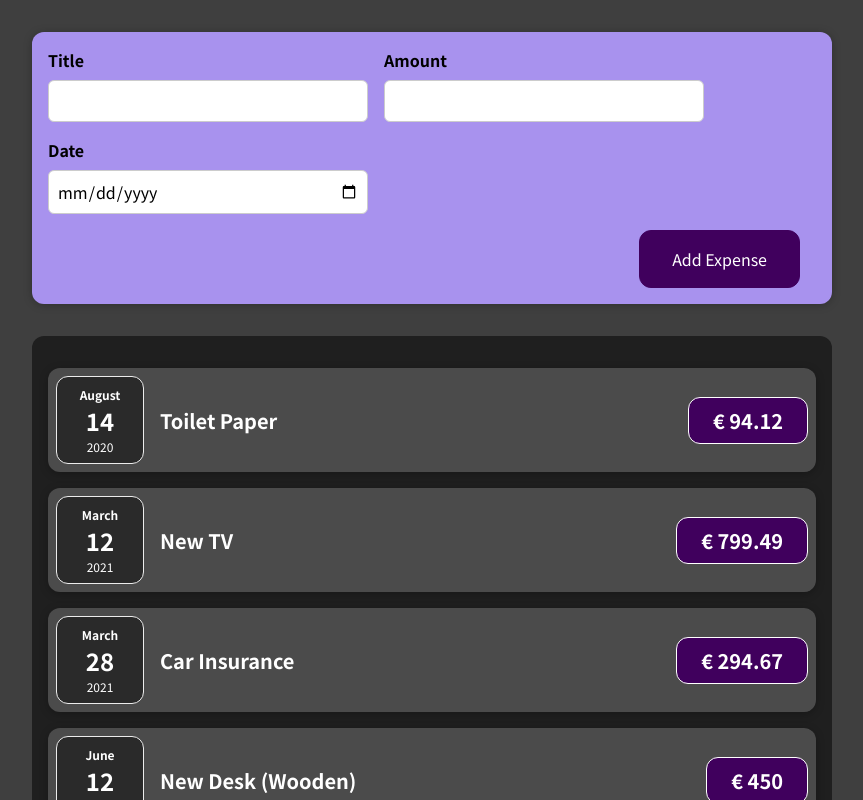
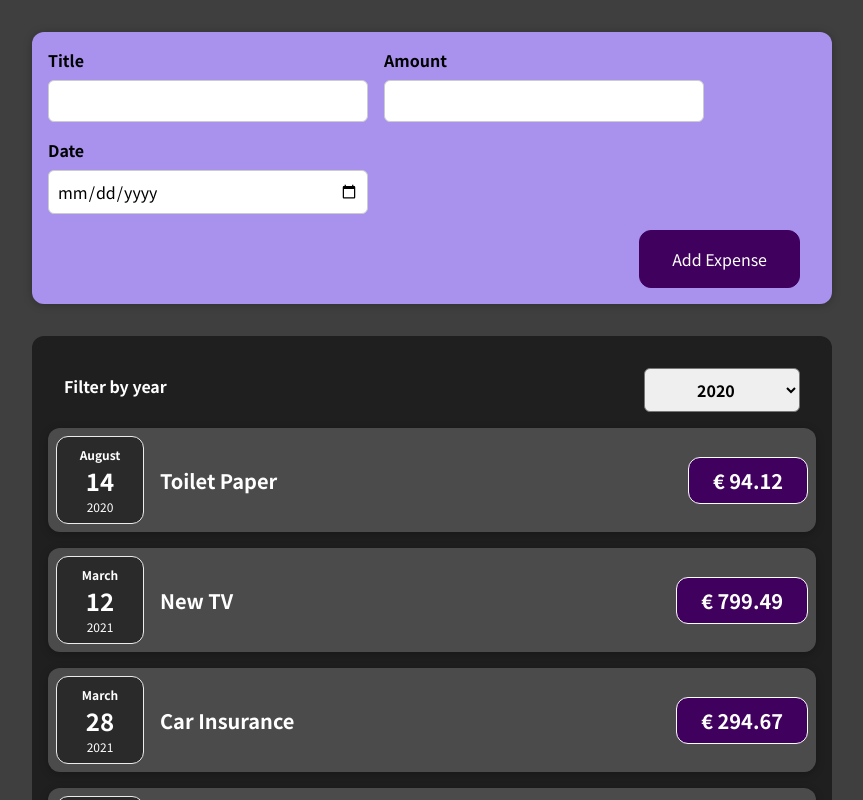
Before and after one commit to manpreetjsb/expense, a React (Create React App) app: page / in a window 1280 px wide. Shown: the top 800 px of the page, without its empty margins (208-1071 px from the left). Built offline with nearby package versions, Linux system fonts and the light colour scheme.

Commit message:
add filter component

```diff
--- a/src/App.js
+++ b/src/App.js
@@ -2,6 +2,10 @@
 import NewExpense from "./Components/NewExpense/NewExpense";
 
 function App() {
+  const addExpenseHandler = (enteredExpenseData) => {
+    console.log("app", enteredExpenseData);
+  };
+
   const expenses = [
     {
       id: "e1",
@@ -25,7 +29,7 @@
   ];
   return (
     <div>
-      <NewExpense />
+      <NewExpense onAddNewExpense={addExpenseHandler} />
       <Expenses items={expenses} />
     </div>
   );
--- a/src/Components/Expenses/Expenses.js
+++ b/src/Components/Expenses/Expenses.js
@@ -1,10 +1,22 @@
+import { useState } from "react";
 import ExpenseItem from "./ExpenseItem";
 import Card from "../UI/Card";
+import ExpensesFilter from "./ExpensesFilter";
 import "./Expenses.css";
 
 const Expenses = (props) => {
+  const [filteredYear, setFilteredYear] = useState("2020");
+  const filterChangeHandler = (selectedYear) => {
+    setFilteredYear(selectedYear);
+  };
+
   return (
+    <div>
       <Card className="expenses">
+        <ExpensesFilter
+          onChangeFilter={filterChangeHandler}
+          filteredYear={filteredYear}
+        />
         <ExpenseItem
           title={props.items[0].title}
           amount={props.items[0].amount}
@@ -26,6 +38,7 @@
           date={props.items[3].date}
         />
       </Card>
+    </div>
   );
 };
 export default Expenses;
--- /dev/null
+++ b/src/Components/Expenses/ExpensesFilter.css
@@ -0,0 +1,24 @@
+.expenses-filter {
+  color: white;
+  padding: 0 1rem;
+}
+
+.expenses-filter__control {
+  display: flex;
+  width: 100%;
+  align-items: center;
+  justify-content: space-between;
+  margin: 1rem 0;
+}
+
+.expenses-filter label {
+  font-weight: bold;
+  margin-bottom: 0.5rem;
+}
+
+.expenses-filter select {
+  font: inherit;
+  padding: 0.5rem 3rem;
+  font-weight: bold;
+  border-radius: 6px;
+}
--- /dev/null
+++ b/src/Components/Expenses/ExpensesFilter.js
@@ -0,0 +1,25 @@
+import React from "react";
+
+import "./ExpensesFilter.css";
+
+const ExpensesFilter = ({onChangeFilter, filteredYear}) => {
+  const dropDownFilterHandler = (event) => {
+    onChangeFilter(event.target.value);
+  };
+
+  return (
+    <div className="expenses-filter">
+      <div className="expenses-filter__control">
+        <label>Filter by year</label>
+        <select onChange={dropDownFilterHandler} value={filteredYear}>
+          <option value="2022">2022</option>
+          <option value="2021">2021</option>
+          <option value="2020">2020</option>
+          <option value="2019">2019</option>
+        </select>
+      </div>
+    </div>
+  );
+};
+
+export default ExpensesFilter;
--- a/src/Components/NewExpense/ExpenseForm.js
+++ b/src/Components/NewExpense/ExpenseForm.js
@@ -33,7 +33,7 @@
       date: new Date(dateChange),
     };
 
-    props.saveExpenseDataHandler(expenseData);
+    props.onSaveExpenseData(expenseData);
     setTitleChange("");
     setAmountChange("");
     setDateChange("");
--- a/src/Components/NewExpense/NewExpense.js
+++ b/src/Components/NewExpense/NewExpense.js
@@ -1,9 +1,10 @@
 import ExpenseForm from "./ExpenseForm";
 import "./NewExpense.css";
 
-const NewExpense = () => {
+const NewExpense = (props) => {
   const saveExpenseDataHandler = (enteredExpenseData) => {
     console.log(enteredExpenseData);
+    props.onAddNewExpense(enteredExpenseData);
   };
 
   return (
```
Also changed, not shown: 1 other file (tests, documents, lock files or other folders). Lines whose indentation alone changed are shown as unchanged.
